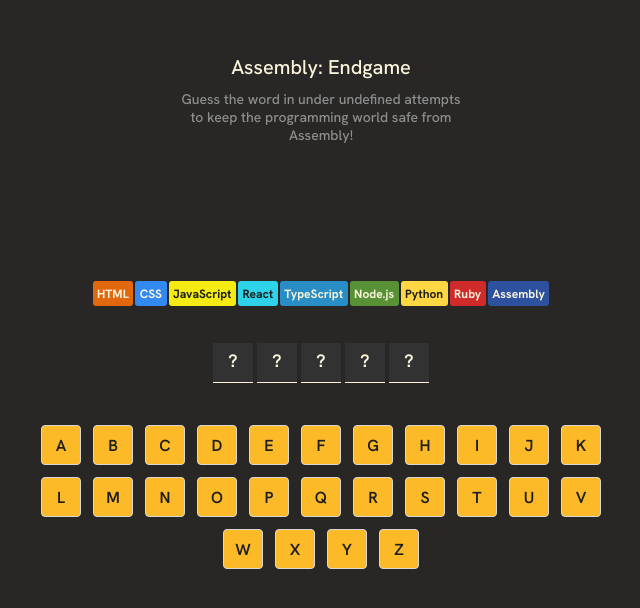
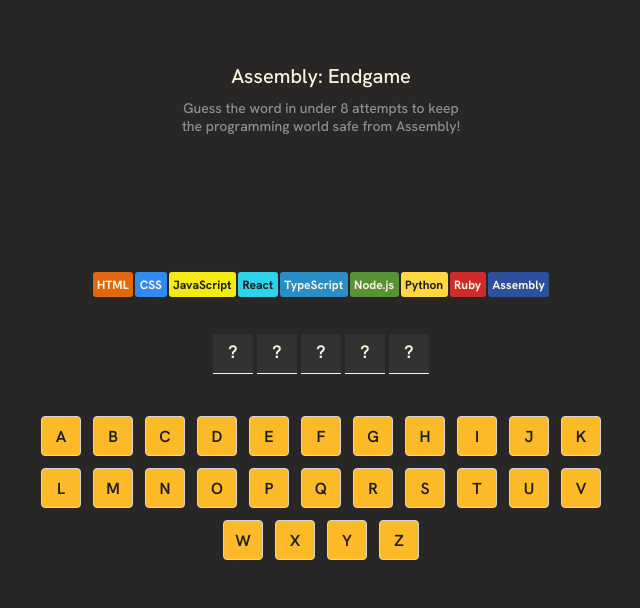
Before and after one commit to mts-ml/assembly-game, a React (Vite) app: page / in a window 1280 px wide. Shown: the part 122-730 px from the top of the page, without its empty margins (319-959 px from the left). Built offline with nearby package versions, Linux system fonts and the light colour scheme.

Commit message:
Fixed guessesLeft variable logic

```diff
--- a/src/App.jsx
+++ b/src/App.jsx
@@ -29,7 +29,7 @@
 
    const isGameOver = isGameWon || isGameLost
 
-   const guessesLeft = languages.length - wrongGuessCount
+   const guessesLeft = (languages.length - 1) - wrongGuessCount
 
    const lastGuessedLetter = guessedLetters[guessedLetters.length - 1]
    const isLastLetterIncorrect = guessedLetters.length > 0 && !word.includes(lastGuessedLetter)
@@ -109,7 +109,9 @@
 
    return (
       <main>
-         <Header />
+         <Header
+            guessesLeft={guessesLeft}
+         />
 
          <Status
             gameWon={isGameWon}
```
